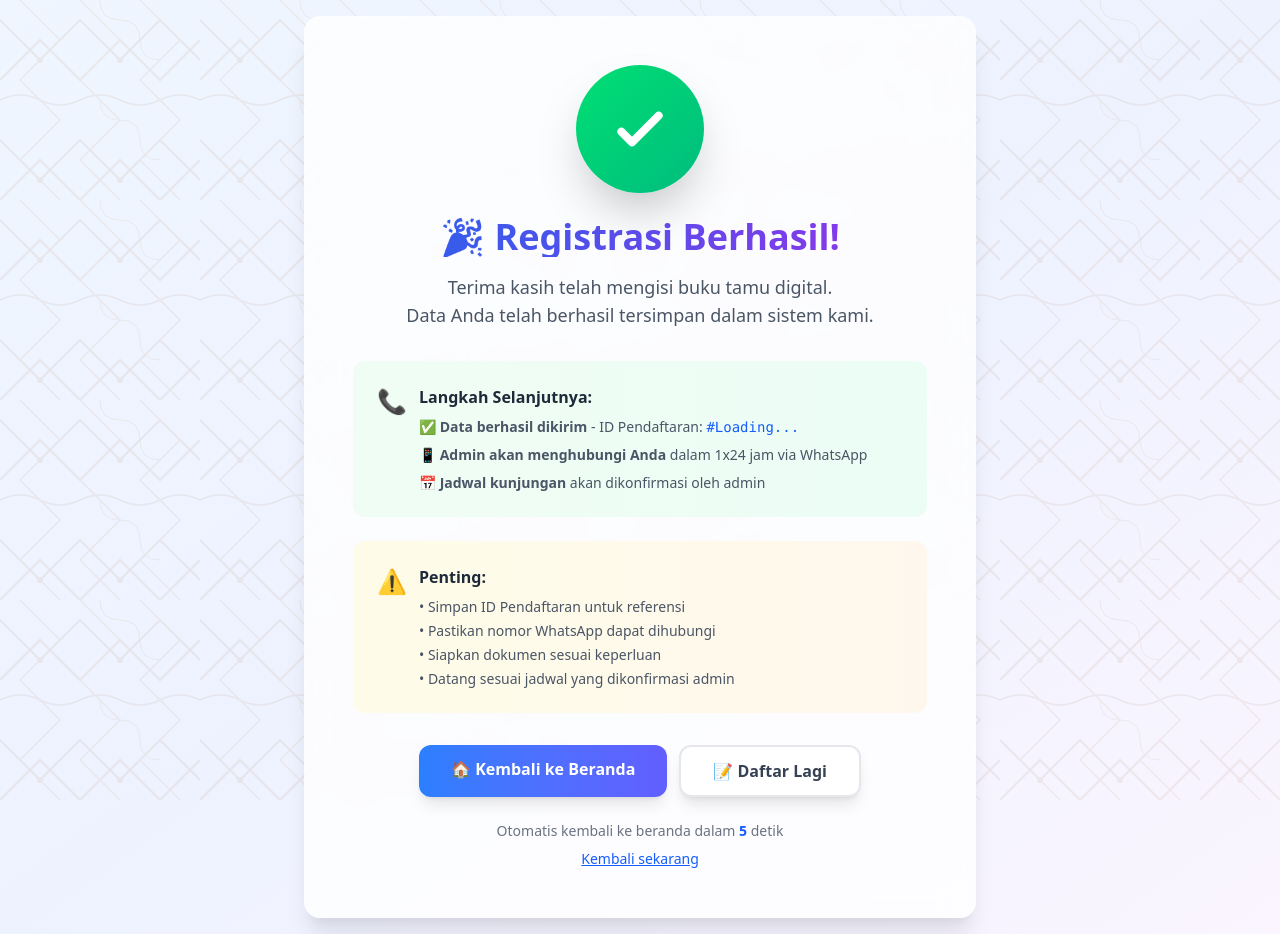
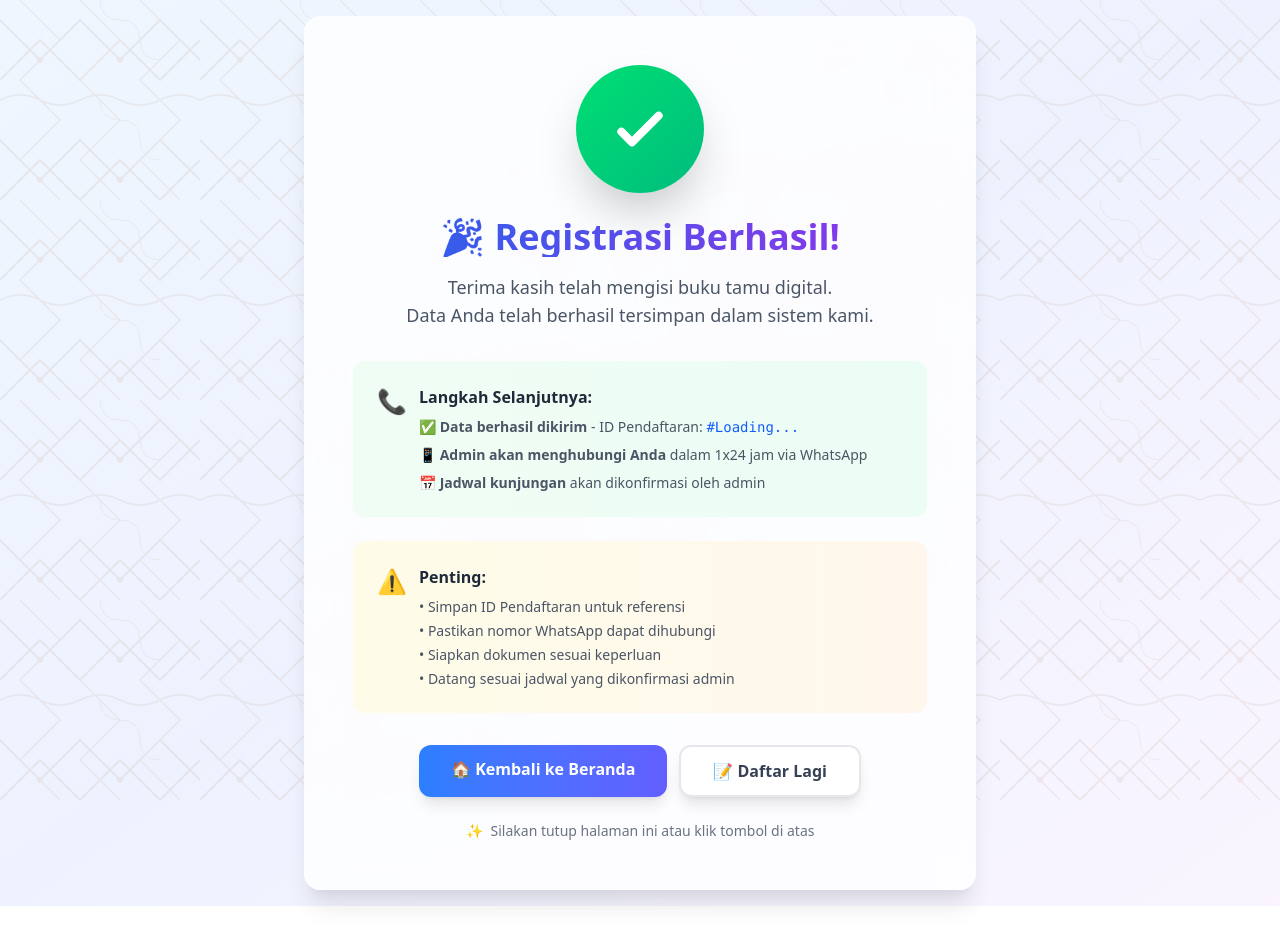
Before and after one commit to adeetz/bukutamu, a Next.js app: page /form/success in a window 1280 px wide. After the commit the page ends 906 px from the top, so only its background shows below. Built offline with nearby package versions, Linux system fonts and the light colour scheme; no server answers; the database is empty.

Commit message:
feat: Remove auto-redirect from success page, let user close manually

```diff
--- a/app/form/success/page.tsx
+++ b/app/form/success/page.tsx
@@ -9,7 +9,6 @@ function SuccessContent() {
   const router = useRouter();
   const searchParams = useSearchParams();
   const { settings } = useSettings();
-  const [countdown, setCountdown] = useState(10);
   const [guestName, setGuestName] = useState<string>('');
 
   useEffect(() => {
@@ -19,20 +18,6 @@ function SuccessContent() {
       setGuestName(decodeURIComponent(name));
     }
   }, [searchParams]);
-
-  // Countdown timer
-  useEffect(() => {
-    if (countdown <= 0) {
-      router.push('/');
-      return;
-    }
-
-    const timer = setTimeout(() => {
-      setCountdown(countdown - 1);
-    }, 1000);
-
-    return () => clearTimeout(timer);
-  }, [countdown, router]);
 
   return (
     <div className="min-h-screen flex items-center justify-center p-4">
@@ -137,18 +122,12 @@ function SuccessContent() {
             </Link>
           </div>
 
-          {/* Auto Redirect Info */}
+          {/* Info */}
           <div className="text-sm text-gray-500 animate-fade-in" style={{ animationDelay: '0.6s' }}>
-            <p>
-              Otomatis kembali ke beranda dalam{' '}
-              <span className="font-bold text-blue-600">{countdown}</span> detik
+            <p className="flex items-center justify-center gap-2">
+              <span>✨</span>
+              <span>Silakan tutup halaman ini atau klik tombol di atas</span>
             </p>
-            <button
-              onClick={() => router.push('/')}
-              className="text-blue-600 hover:text-blue-700 underline mt-2"
-            >
-              Kembali sekarang
-            </button>
           </div>
         </div>
 
```
